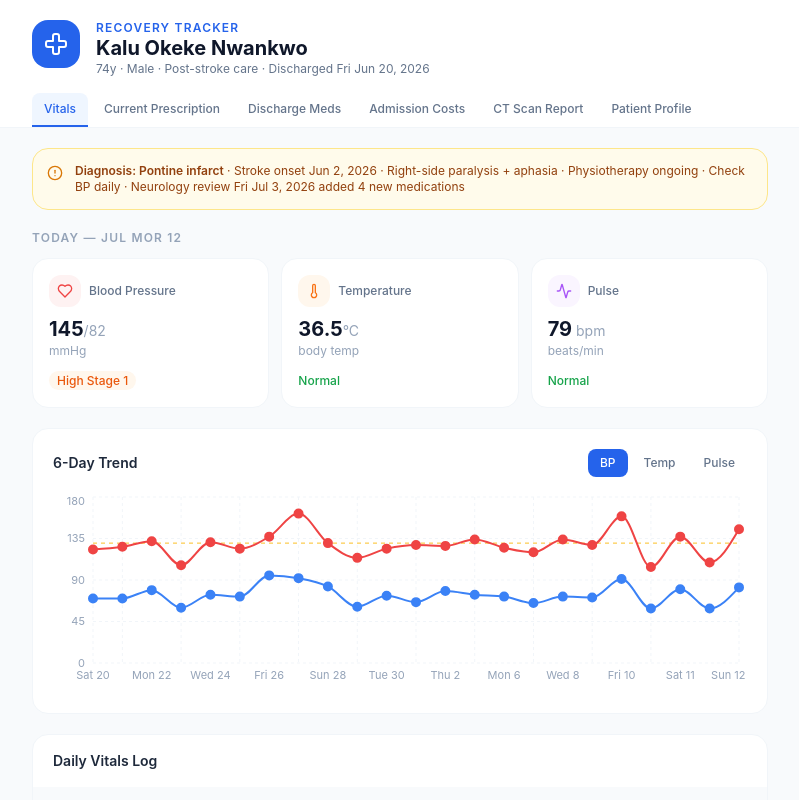
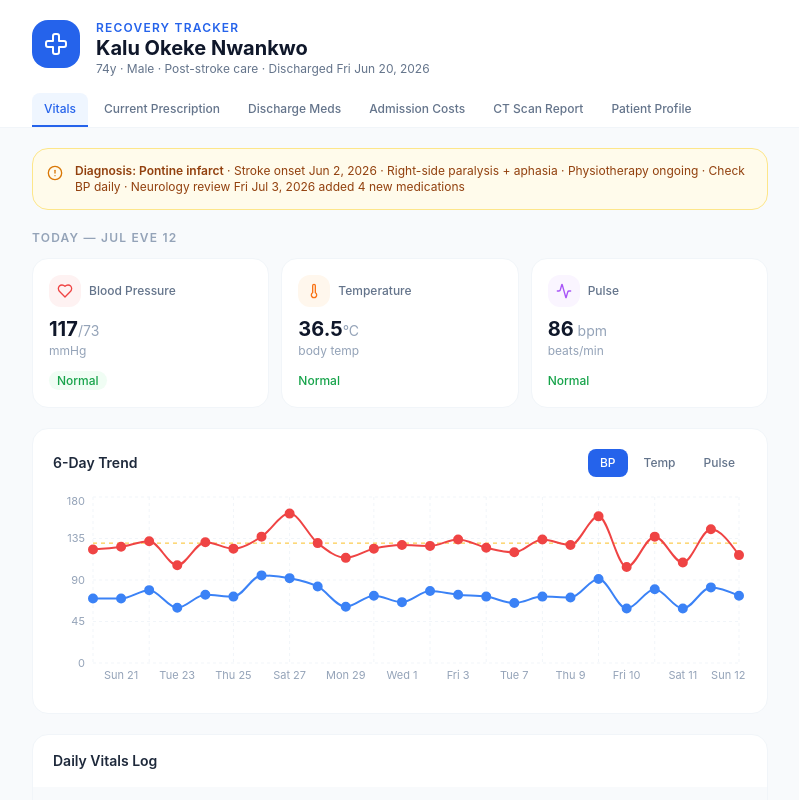
Before and after one commit to kbn4191/kalu-health-tracker, a Next.js app: page / in a window 1280 px wide. Shown: the top 800 px of the page, without its empty margins (240-1039 px from the left). Built offline with nearby package versions, Linux system fonts and the light colour scheme.

Commit message:
Jul Eve 12

```diff
--- a/app/page.tsx
+++ b/app/page.tsx
@@ -89,6 +89,14 @@ const vitals = [
     sys: 145,
     dia: 82,
     pulse: 79,
+  },
+   {
+    day: "Sun  12",
+    date: "Jul Eve 12",
+    temp: 36.5,
+    sys: 117,
+    dia: 73,
+    pulse: 86,
   },
 ];
 
```
